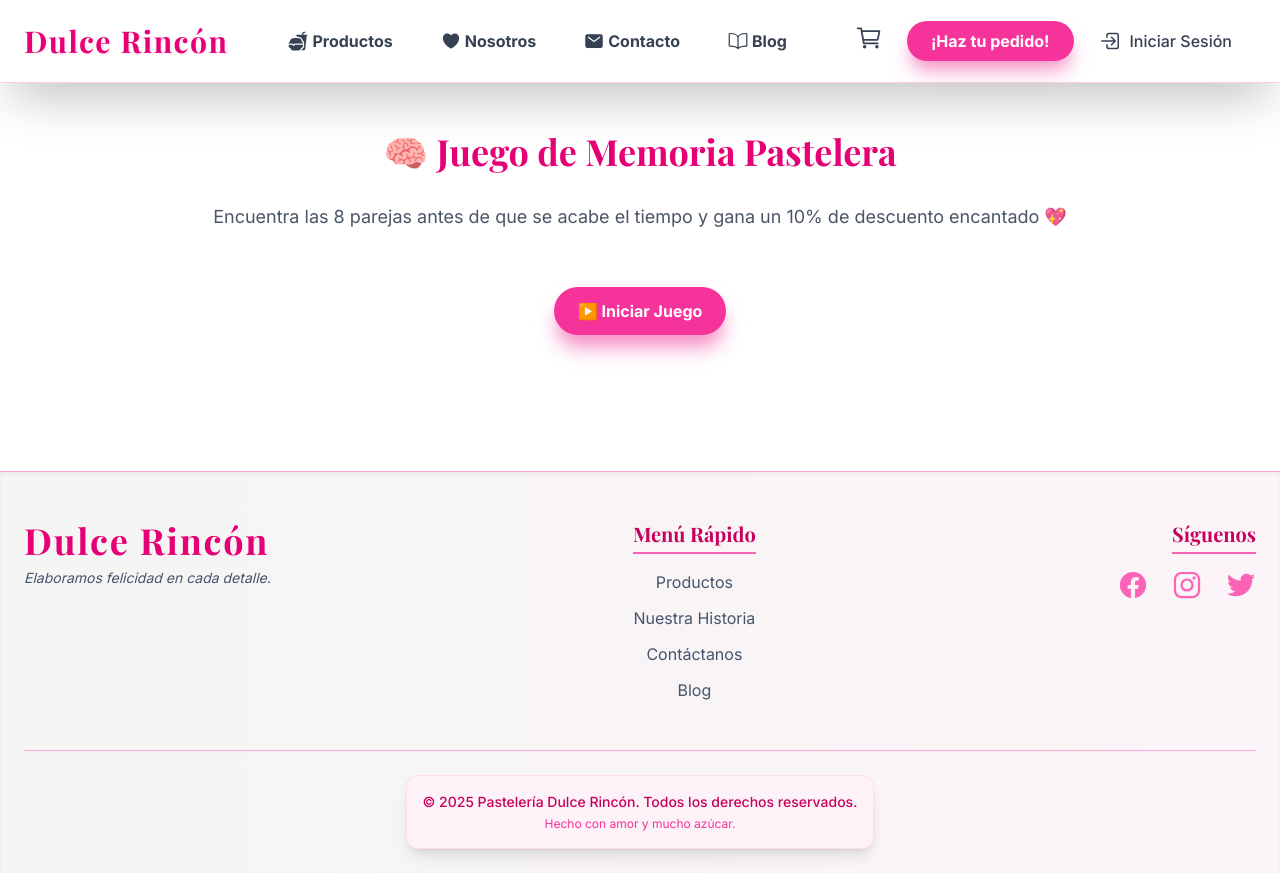
After one commit to DeybiPayco/proyectoRestructuracion, a Flask app: page /personalizar in a window 1280 px wide. The commit adds this page. Run offline with Flask 3, Linux system fonts and the light colour scheme; style sheets or scripts are compiled from the project's sources.

Commit message:
Juego de descuento

```diff
--- a/app.py
+++ b/app.py
@@ -10,8 +10,6 @@ from flask_login import LoginManager, UserMixin, login_user, logout_user, login_
 from flask_bcrypt import Bcrypt
 from functools import wraps
 from flask import abort
-# ##### FIN: Nuevos imports #####
-
 
 app = Flask(__name__)
 
@@ -25,7 +23,7 @@ login_manager.login_message_category = 'info'
 # ##### FIN: Configuración #####
 
 
-# ##### INICIO: Modelo de Usuario y cargador para Flask-Login #####
+# ## INICIO: Modelo de Usuario y cargador para Flask-Login ##
 class User(UserMixin):
     def __init__(self, id, nombre, email, rol):
         self.id = id
@@ -498,6 +496,11 @@ def ver_blog(blog_id):
 
     return render_template('ver_blog.html', post=post)
 
+@app.route('/personalizar')
+def personalizar():
+    return render_template('personalizar.html')
+
+
 @app.route('/mis_pedidos')
 @login_required
 def mis_pedidos():
--- a/static/css/custom.css
+++ b/static/css/custom.css
@@ -48,3 +48,40 @@ h1, h2, h3, h4, h5, h6 {
     box-shadow: 0 15px 20px -3px rgba(244, 114, 182, 0.8), 0 6px 8px -2px rgba(244, 114, 182, 0.1);
   }
 }
+/* Este bloque activa la animación de entrada para las tarjetas del juego */
+@keyframes fade-in {
+  from {
+    opacity: 0;
+    transform: scale(0.95);
+  }
+  to {
+    opacity: 1;
+    transform: scale(1);
+  }
+}
+
+.animate-fade-in {
+  animation: fade-in 0.5s ease-out forwards;
+}
+
+.tablero-bloqueado {
+  pointer-events: none;
+  opacity: 0.5;
+  filter: blur(1px);
+  transition: all 0.3s ease-in-out;
+}
+
+/* Forzar cuadrícula 4x4 en el tablero */
+#tablero {
+  display: grid !important;
+  grid-template-columns: repeat(4, 1fr) !important;
+  gap: 1rem !important;
+  width: 340px !important;
+  margin: 0 auto !important;
+}
+
+/* Forzar tamaño fijo en cada tarjeta */
+.memory-card {
+  width: 80px !important;
+  height: 80px !important;
+}
--- /dev/null
+++ b/static/js/personalizar.js
@@ -0,0 +1,102 @@
+document.addEventListener("DOMContentLoaded", () => {
+  const tablero = document.getElementById("tablero");
+  const tiempo = document.getElementById("tiempo");
+  const mensajeFinal = document.getElementById("mensaje-final");
+  const reiniciar = document.getElementById("reiniciar");
+  const iniciar = document.getElementById("iniciar");
+  const temporizador = document.getElementById("temporizador");
+
+  const emojis = ["🍓", "🧁", "🎂", "🌸", "🍫", "🍒", "🍪", "🍭"];
+  let cartas = [];
+  let primera = null;
+  let segunda = null;
+  let aciertos = 0;
+  let tiempoRestante = 30;
+  let intervalo;
+  let juegoActivo = false;
+
+  function crearTablero() {
+    tablero.innerHTML = "";
+    mensajeFinal.classList.add("hidden");
+    reiniciar.classList.add("hidden");
+    temporizador.classList.remove("hidden");
+    iniciar.classList.add("hidden");
+    aciertos = 0;
+    primera = null;
+    segunda = null;
+    tiempoRestante = 30;
+    tiempo.textContent = tiempoRestante;
+    juegoActivo = true;
+    cartas = [];
+    tablero.classList.remove("tablero-bloqueado");
+
+    const pares = [...emojis, ...emojis].sort(() => Math.random() - 0.5);
+
+    pares.forEach((emoji, index) => {
+      const tarjeta = document.createElement("button");
+      tarjeta.className =
+        "memory-card w-[80px] h-[80px] bg-pink-100 text-3xl rounded-xl shadow-lg flex items-center justify-center font-bold transition duration-300 transform hover:scale-105 animate-fade-in";
+      tarjeta.dataset.valor = emoji;
+      tarjeta.dataset.index = index;
+      tarjeta.textContent = "❓";
+      tarjeta.addEventListener("click", () => voltear(tarjeta));
+      tablero.appendChild(tarjeta);
+      cartas.push(tarjeta);
+    });
+
+    intervalo = setInterval(() => {
+      tiempoRestante--;
+      tiempo.textContent = tiempoRestante;
+      if (tiempoRestante === 0) {
+        terminarJuego(false);
+      }
+    }, 1000);
+  }
+
+  function voltear(tarjeta) {
+    if (!juegoActivo || tarjeta.textContent !== "❓" || segunda) return;
+
+    tarjeta.textContent = tarjeta.dataset.valor;
+
+    if (!primera) {
+      primera = tarjeta;
+    } else {
+      segunda = tarjeta;
+      if (primera.dataset.valor === segunda.dataset.valor) {
+        aciertos++;
+        primera = null;
+        segunda = null;
+        if (aciertos === 8 && tiempoRestante > 0) {
+          terminarJuego(true);
+        }
+      } else {
+        setTimeout(() => {
+          primera.textContent = "❓";
+          segunda.textContent = "❓";
+          primera = null;
+          segunda = null;
+        }, 800);
+      }
+    }
+  }
+
+  function terminarJuego(gano) {
+    clearInterval(intervalo);
+    juegoActivo = false;
+    tablero.classList.add("tablero-bloqueado");
+    mensajeFinal.classList.remove("hidden");
+    reiniciar.classList.remove("hidden");
+    mensajeFinal.textContent = gano
+      ? "🎉 ¡Felicidades! Has ganado un 10% de descuento encantado 💖"
+      : "⏳ ¡Ups! El tiempo se acabó. Inténtalo de nuevo.";
+    mensajeFinal.classList.add("is-visible");
+  }
+
+  reiniciar.addEventListener("click", () => {
+    crearTablero();
+  });
+
+  iniciar.addEventListener("click", () => {
+    crearTablero();
+  });
+});
--- a/static/js/script.js
+++ b/static/js/script.js
@@ -48,8 +48,6 @@ document.addEventListener('DOMContentLoaded', () => {
         // Cambia cada 5 segundos (5000 ms).
         setInterval(nextCarouselItem, 5000);
     }
-    // ----------------------------------------------------
-
 
     // CÓDIGO EXISTENTE: Lógica del Formulario
     // ----------------------------------------------------------------
--- /dev/null
+++ b/templates/personalizar.html
@@ -0,0 +1,49 @@
+{% extends "base.html" %}
+{% block title %}Juego de Memoria Pastelera - Dulce Rincón{% endblock %}
+{% block content %}
+<div class="bg-white py-12">
+  <div class="container mx-auto px-6 text-center space-y-8">
+    <h1 class="text-4xl font-bold text-pink-600 animate-on-scroll" style="font-family: 'Playfair Display', serif;">
+      🧠 Juego de Memoria Pastelera
+    </h1>
+    <p class="text-gray-600 text-lg animate-on-scroll">
+      Encuentra las 8 parejas antes de que se acabe el tiempo y gana un 10% de descuento encantado 💖
+    </p>
+
+    <!-- Botón de iniciar juego -->
+    <button id="iniciar"
+            class="mt-6 bg-pink-500 text-white font-bold px-6 py-3 rounded-full hover:bg-pink-600 transition animate-on-scroll shadow-xl"
+            style="animation: pulse-shadow 1.5s infinite;">
+      ▶️ Iniciar Juego
+    </button>
+
+    <!-- Temporizador -->
+    <div id="temporizador" class="text-xl font-semibold text-pink-700 animate-on-scroll hidden">
+      Tiempo restante: <span id="tiempo">30</span> segundos
+    </div>
+
+    <!-- Tablero en cuadrícula 4x4 -->
+    <div class="flex justify-center mt-6 animate-on-scroll">
+      <div id="tablero"
+           class="grid grid-cols-4 gap-4"
+           style="width: 340px;">
+        <!-- Tarjetas se generan dinámicamente -->
+      </div>
+    </div>
+
+    <!-- Mensaje final -->
+    <div id="mensaje-final"
+         class="mt-8 text-xl font-bold text-white bg-pink-500 px-6 py-4 rounded-xl shadow-lg transition duration-300 animate-on-scroll hidden">
+    </div>
+
+    <!-- Botón reiniciar -->
+    <button id="reiniciar"
+            class="mt-6 bg-pink-500 text-white font-bold px-6 py-3 rounded-full hover:bg-pink-600 transition animate-on-scroll shadow-xl hidden"
+            style="animation: pulse-shadow 1.5s infinite;">
+      🔄 Volver a jugar
+    </button>
+  </div>
+</div>
+
+<script src="{{ url_for('static', filename='js/personalizar.js') }}"></script>
+{% endblock %}
```
Also changed, not shown: templates/index.html (+59 -28 lines).
